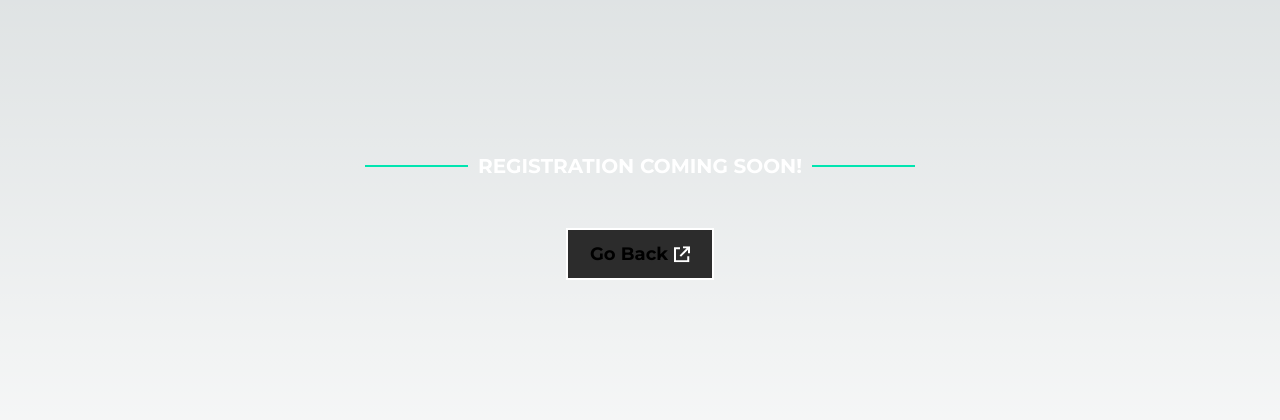
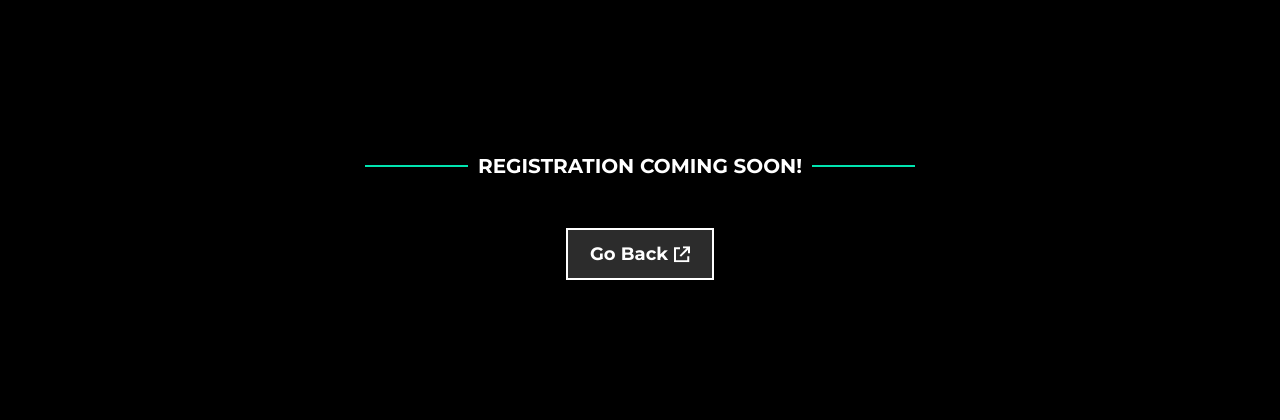
Before and after one commit to andrewgilliland/winter-conference-2024, a Next.js app: page /register in a window 1280 px wide. Shown: the part 184-604 px from the top of the page. Built offline with nearby package versions, Linux system fonts and the light colour scheme.

Commit message:
fix: copy text color derrrrr

```diff
--- a/src/app/register/page.tsx
+++ b/src/app/register/page.tsx
@@ -2,9 +2,8 @@ import ButtonLink from "@/components/ButtonLink";
 import Container from "@/components/Container";
 import DividerHeader from "@/components/DividerHeader";
 
-export default function Home() {
-  return (
-    <main className="flex min-h-screen flex-col justify-center">
+const Home = () => (
+  <main className="bg-black flex min-h-screen flex-col justify-center">
     <Container>
       <div className="flex flex-col items-center gap-12 w-[320px] md:w-[550px]">
         <DividerHeader text="Registration Coming Soon!" />
@@ -15,4 +14,5 @@ export default function Home() {
     </Container>
   </main>
 );
-}
+
+export default Home;
--- a/src/components/ButtonLink.tsx
+++ b/src/components/ButtonLink.tsx
@@ -21,7 +21,7 @@ const ButtonLink = ({
           aria-label="Register"
         >
           <div className="flex justify-center items-center">
-            <div className="font-montserrat font-bold text-base md:text-lg mr-1.5">
+            <div className="font-montserrat font-bold text-base text-white md:text-lg mr-1.5">
               {text}
             </div>
             <ArrowUpRightFromSquare />
--- a/src/components/MediaCard.tsx
+++ b/src/components/MediaCard.tsx
@@ -48,7 +48,7 @@ const MediaCard = ({
         <h4 className="font-montserrat font-bold text-xl xl:text-2xl text-white">
           {heading}
         </h4>
-        <p className="font-roboto text-lg xl:text-xl">{copy}</p>
+        <p className="font-roboto text-lg text-white xl:text-xl">{copy}</p>
       </div>
     </div>
   );
```
Also changed, not shown: package.json (+5 -5 lines), wc-hero-lg.png (deleted). Lines whose indentation alone changed are shown as unchanged.
